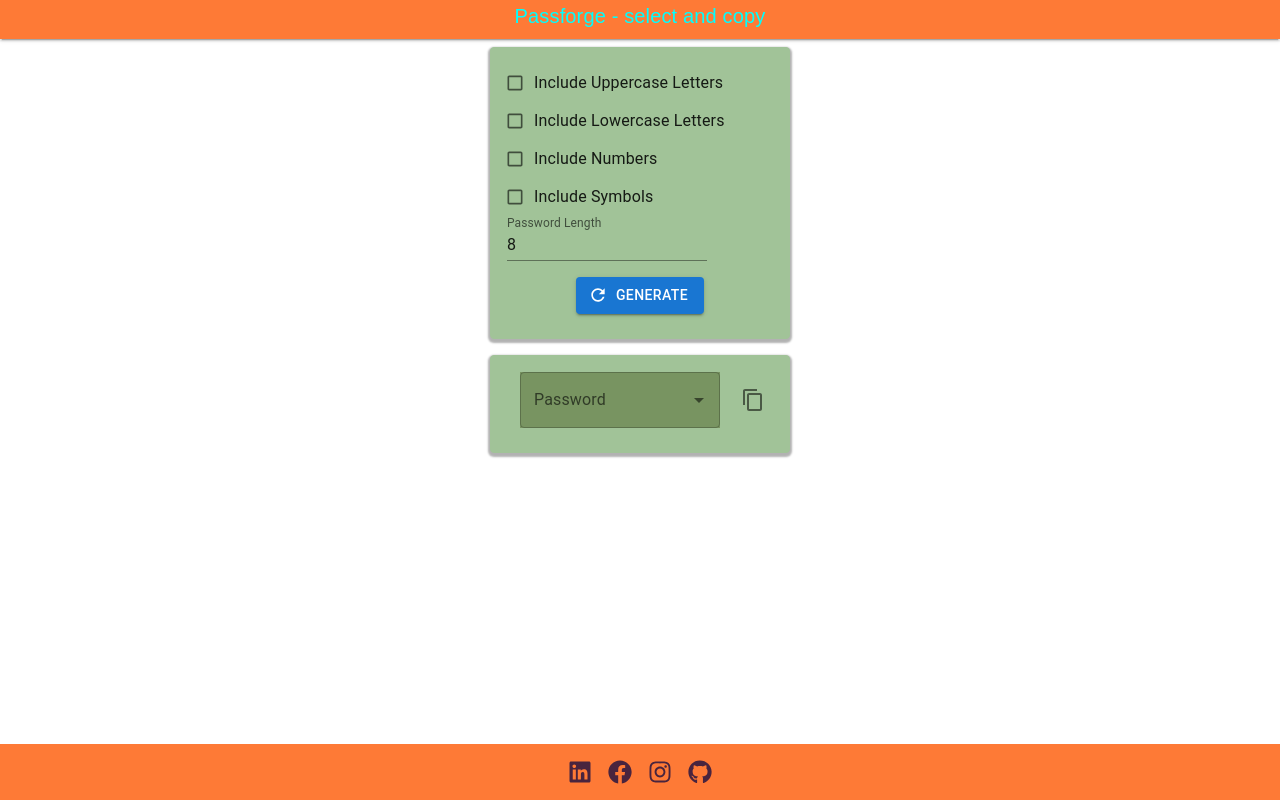
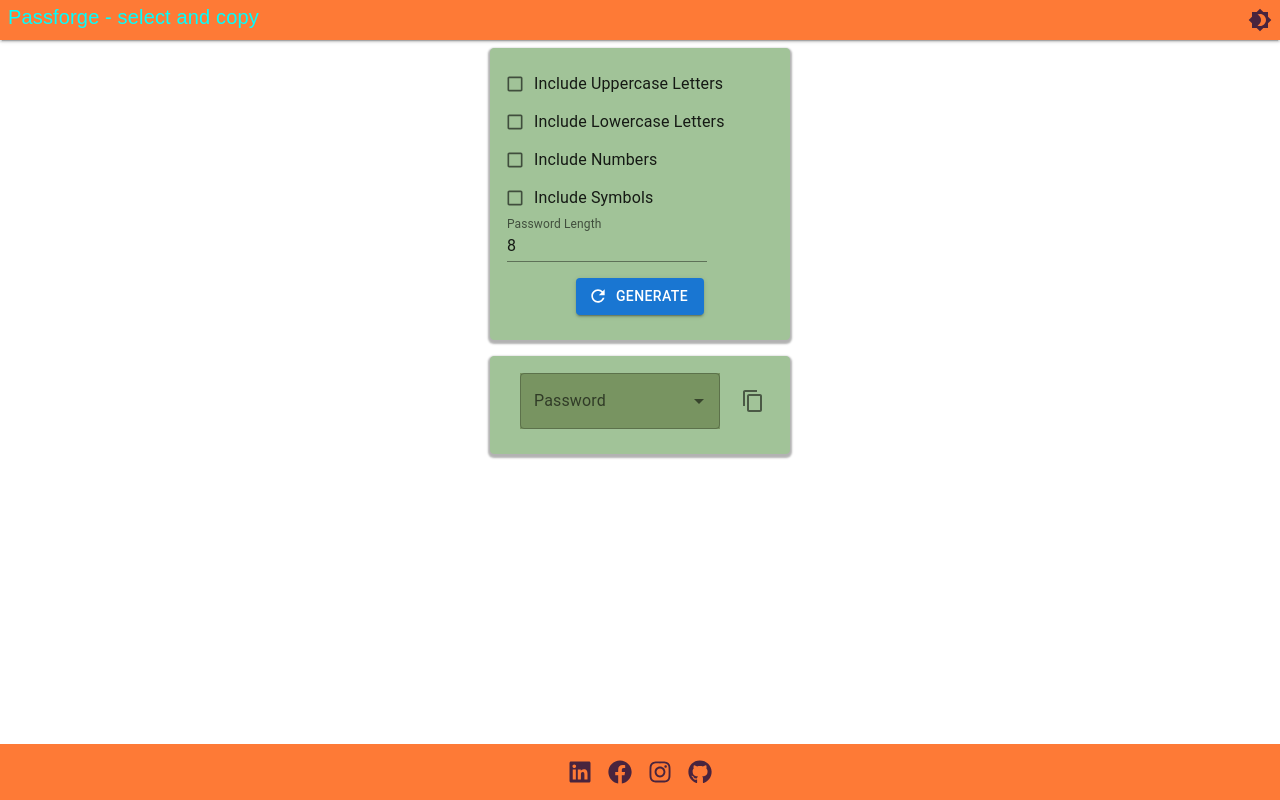
Before and after one commit to Abdullahprogramme/Password_Generator, a React (Create React App) app: page / in a window 1280 px wide. Built offline with nearby package versions, Linux system fonts and the light colour scheme.

Commit message:
Update Header.js

```diff
--- a/src/Components/Header.js
+++ b/src/Components/Header.js
@@ -1,13 +1,26 @@
 import React from 'react';
 import Typography from '@mui/material/Typography';
 import Box from '@mui/material/Box';
+import { IconButton, Tooltip } from '@mui/material';
+import Brightness4Icon from '@mui/icons-material/Brightness4';
+import Brightness7Icon from '@mui/icons-material/Brightness7';
+import Grid from '@mui/material/Grid';
 
-function Header() {
+function Header({ darkMode, setDarkMode }) {
   return (
-    <Box display="flex" justifyContent="center" alignItems="center" bgcolor="#FE7A36" color="#49243E" p={0} width='100%' boxShadow={2}>
-      <Typography className='Header' variant="h6" sx={{ fontFamily: 'Raleway, sans-serif', color: 'cyan' }} gutterBottom>
-        Passforge - select and copy
-      </Typography>
+    <Box display="flex" justifyContent="space-between" alignItems="center" bgcolor="#FE7A36" color="#49243E" p={0} width='100%' boxShadow={2}>
+      <Grid item xs>
+        <Typography className='Header' variant="h6" sx={{ fontFamily: 'Raleway, sans-serif', color: 'cyan', marginLeft: 1 }} gutterBottom>
+          Passforge - select and copy
+        </Typography>
+      </Grid>
+      <Grid item xs={1}>
+        <Tooltip title="Toggle dark mode">
+          <IconButton color="inherit" onClick={() => setDarkMode(!darkMode)}>
+            {darkMode ? <Brightness7Icon /> : <Brightness4Icon />}
+          </IconButton>
+        </Tooltip>
+      </Grid>
     </Box>
   );
 }
```
